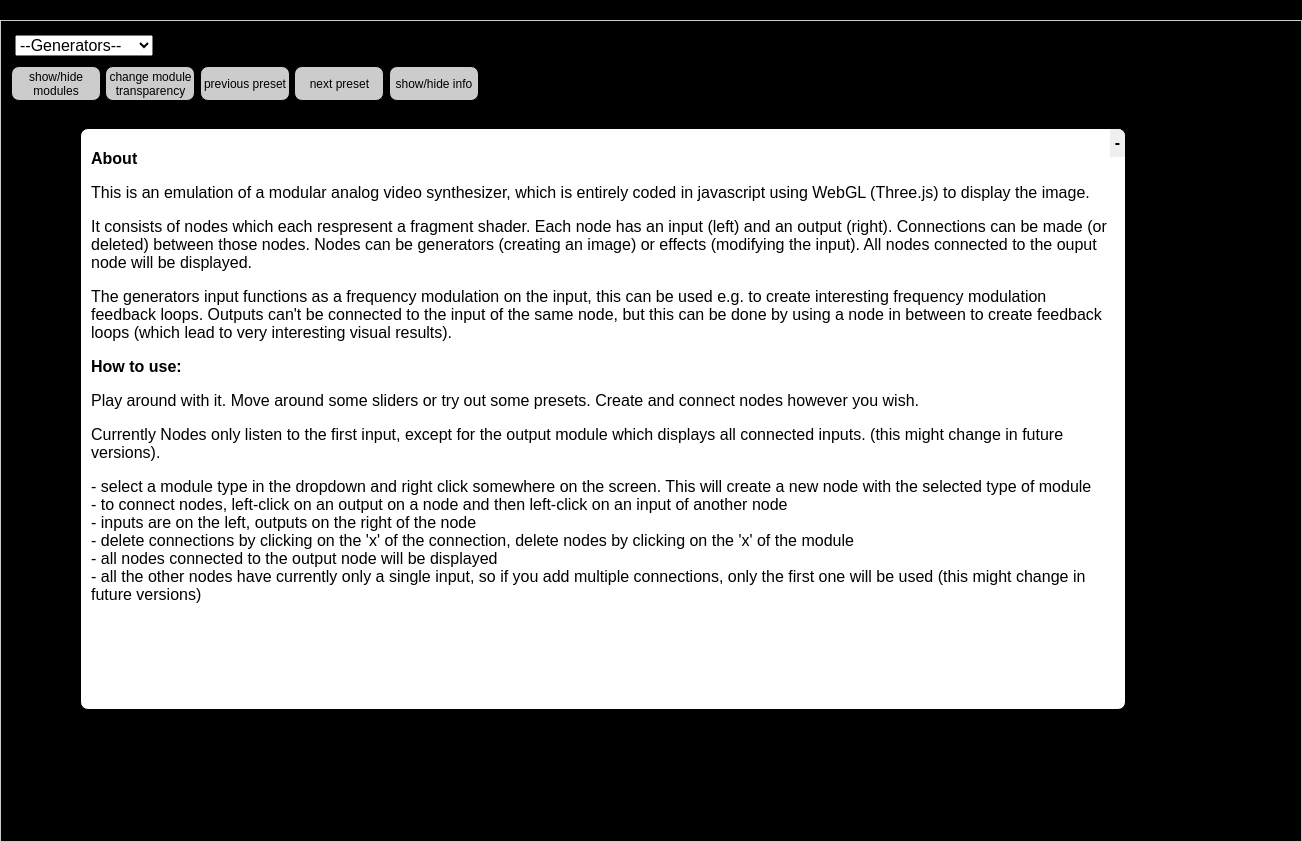
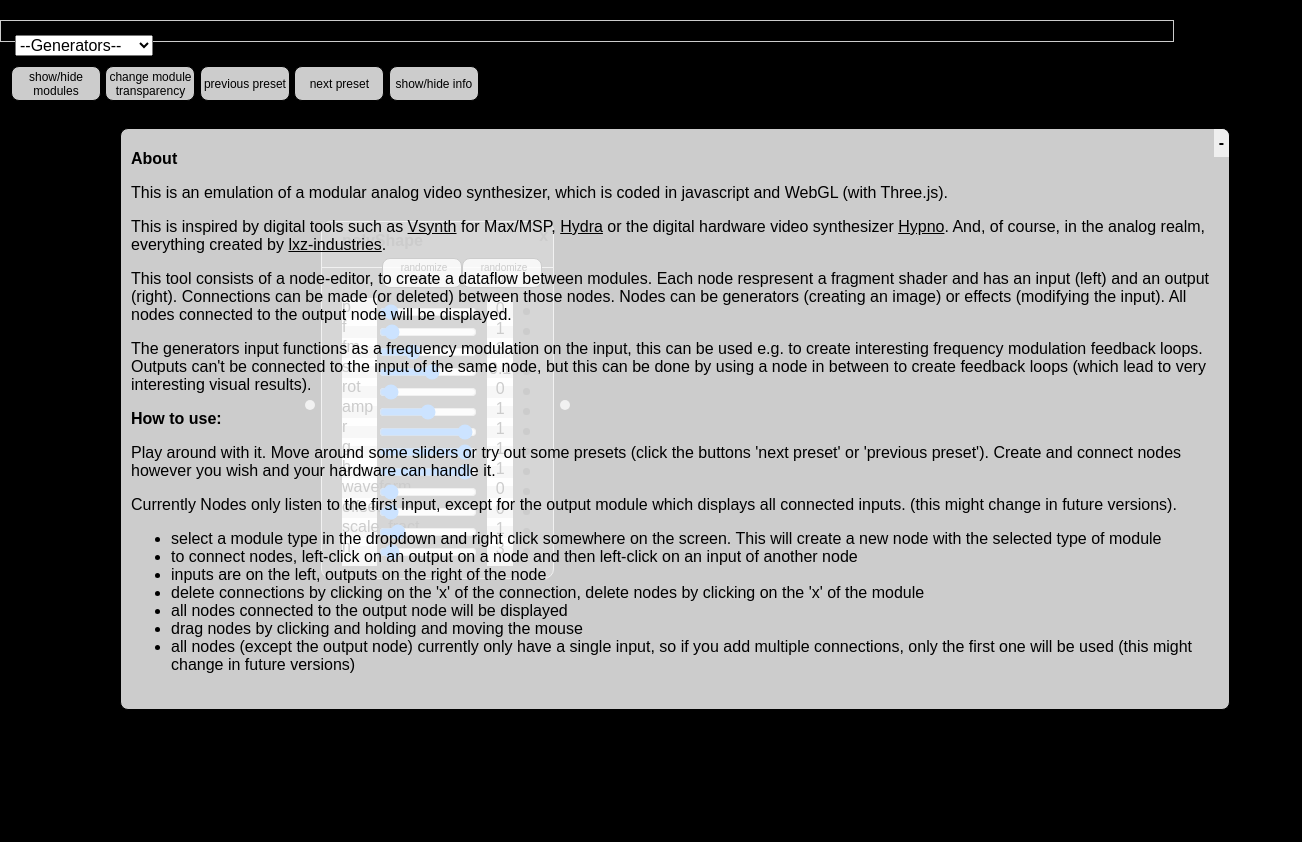
Before and after one commit to sominsomin/modular_video_synth, a plain HTML site: page index.html in a window 1280 px wide. Both pictures are taken after a click on the button "show/hide info". Shown: the whole page, 1302 px wide, since content can reach past the window. After the commit the page ends 800 px from the top, so only its background shows below. Drawn offline with nearby package versions, Linux system fonts and the light colour scheme.

Commit message:
some cleanup

```diff
--- a/GUI/curve.js
+++ b/GUI/curve.js
@@ -26,7 +26,7 @@ function createLineDiv(output, input) {
         }
     );
 
-    // // Create X icon for deletion
+    // Create X icon for deletion
     var xIcon = document.createElementNS("http://www.w3.org/2000/svg", "svg");
     xIcon.setAttribute("width", "20");
     xIcon.setAttribute("height", "20");
--- a/GUI/gui.css
+++ b/GUI/gui.css
@@ -235,10 +235,10 @@
 .info-overlay {
     position: fixed;
     top: 10vw;
-    left: 10vh;
-    width: 80vw;
+    left: 15vh;
+    width: 85vw;
     height: 70vh;
-    background-color: rgba(255, 255, 255, 1.0);
+    background-color: rgba(255, 255, 255, .8);
     display: none;
     padding: 10px;
     z-index: 1000;
--- a/GUI/moduleCreator.js
+++ b/GUI/moduleCreator.js
@@ -343,20 +343,16 @@ function showContextMenu(event) {
     waveform.setAttribute('step', '0.1');
     waveform.setAttribute('value', '0.0');
 
-    // Append items to the context menu
     contextMenu.appendChild(lfo_amp);
     contextMenu.appendChild(lfo_freq);
     contextMenu.appendChild(waveform);
 
-    // Append the context menu to the body
     document.body.appendChild(contextMenu);
 
-    // Position the context menu
     contextMenu.style.display = 'block';
     contextMenu.style.left = `${event.pageX}px`;
     contextMenu.style.top = `${event.pageY}px`;
 
-    // Hide the context menu when clicking outside
     document.addEventListener('click', hideContextMenu);
 }
 
--- a/GUI/modulesGui.js
+++ b/GUI/modulesGui.js
@@ -147,8 +147,8 @@ function generateRandomId() {
     return 'id-' + Math.random().toString(36).substr(2, 9) + '-' + Date.now().toString(36);
 }
 
-let transparent = true;
-let module_color;
+let transparent = false;
+let module_color = "rgba(255, 255, 255, 0.9)";
 
 function setModuleTransparency() {
     nodes.forEach(node => {
--- a/index.html
+++ b/index.html
@@ -26,9 +26,8 @@
 
         #container {
             position: relative;
-            width: 100%;
-            height: 100vh;
-            overflow: hidden;
+            width: 90%;
+            height: 100%;
         }
 
         .button {
@@ -64,8 +63,8 @@
 
         canvas {
             display: block;
-            width: 100vw;
-            height: 100vh;
+            width: 100%;
+            height: 100%;
         }
     </style>
     <link href="GUI/gui.css" rel="stylesheet">
@@ -104,12 +103,16 @@
             <button class="close-btn-info" onclick="showInfo()">-</button>
             <h1>About</h1>
 
-            <p>This is an emulation of a modular analog video synthesizer, which is entirely coded in javascript using
-            WebGL (Three.js) to display the image.</p>
-            <p>It consists of nodes which each respresent a fragment shader. Each node has an input (left) and an output
+            <p>This is an emulation of a modular analog video synthesizer, which is coded in javascript and
+            WebGL (with Three.js).</p>
+            <p>This is inspired by digital tools such as
+            <a href="https://www.kevinkripper.com/vsynth">Vsynth</a> for Max/MSP, <a href="https://hydra.ojack.xyz/?sketch_id=example_11">Hydra</a> or the digital hardware video synthesizer <a href="https://sleepycircuits.com/hypno">Hypno</a>.
+            And, of course, in the analog realm, everything created by <a href="https://lzxindustries.net/">lxz-industries</a>.
+            </p>
+            <p>This tool consists of a node-editor, to create a dataflow between modules. Each node respresent a fragment shader and has an input (left) and an output
             (right). Connections can be made (or deleted) between those nodes.
             Nodes can be generators (creating an image) or effects (modifying the input). All nodes connected to the
-            ouput node will be displayed.</p>
+            output node will be displayed.</p>
             <p>The generators input functions as a frequency modulation on the input, this can be used e.g. to create
             interesting frequency modulation feedback loops.
             Outputs can't be connected to the input of the same node, but this can be done by using a node in between to
@@ -117,20 +120,23 @@
 
             <h2>How to use:</h2>
 
-            <p>Play around with it. Move around some sliders or try out some presets. Create and
-            connect nodes however you wish.</p>
+            <p>Play around with it. Move around some sliders or try out some presets (click the buttons 'next preset' or 'previous preset'). Create and
+            connect nodes however you wish and your hardware can handle it.</p>
             <p>Currently Nodes only listen to the first input, except for the output module which displays all connected
             inputs. (this might change in future versions).</p>
 
-            - select a module type in the dropdown and right click somewhere on the screen. This will create a new node
-            with the selected type of module<br>
-            - to connect nodes, left-click on an output on a node and then left-click on an input of another node<br>
-            - inputs are on the left, outputs on the right of the node<br>
-            - delete connections by clicking on the 'x' of the connection, delete nodes by clicking on the 'x' of the
-            module<br>
-            - all nodes connected to the output node will be displayed<br>
-            - all the other nodes have currently only a single input, so if you add multiple connections, only the first
-            one will be used (this might change in future versions)<br>
+            <ul>
+                <li>select a module type in the dropdown and right click somewhere on the screen. This will create a new node
+                    with the selected type of module</li>
+                <li>to connect nodes, left-click on an output on a node and then left-click on an input of another node</li>
+                <li>inputs are on the left, outputs on the right of the node</li>
+                <li>delete connections by clicking on the 'x' of the connection, delete nodes by clicking on the 'x' of the
+                    module</li>
+                <li>all nodes connected to the output node will be displayed</li>
+                <li>drag nodes by clicking and holding and moving the mouse</li>
+                <li>all nodes (except the output node) currently only have a single input, so if you add multiple connections, only the first
+                    one will be used (this might change in future versions)</li>
+            </ul>
         </div>
     </div>
     <div id="canvasContainer"></div>
@@ -153,7 +159,7 @@
     <script src="nodes_and_connections/init_nodes_and_connections.js"></script>
     <script src="shader/shader_run.js"></script>
     <script src="presets/presets.js"></script>
-    <script>loadPreset(23);</script>
+    <script>loadPreset(23); setModuleTransparency();</script>
 </body>
 
 </html>
--- a/modules/ModuleBaseClass.js
+++ b/modules/ModuleBaseClass.js
@@ -3,7 +3,6 @@ class ModuleBaseClass {
     }
 
     setShaderValue(shaderValueName, value) {
-        //this[shaderValueName].value = value;
         this[shaderValueName].updateValue(value);
     }
 }
--- a/shader/shader_run.js
+++ b/shader/shader_run.js
@@ -1,8 +1,6 @@
 window.addEventListener('resize', onWindowResize, false);
 
 const scene = new THREE.Scene();
-// const camera = new THREE.PerspectiveCamera(75, window.innerWidth / window.innerHeight, 0.1, 1000);
-// camera.position.z = 1;
 const camera = new THREE.OrthographicCamera(
     -1, 1, 1, -1, 0.1, 10
 );
```
Also changed, not shown: README.md.
